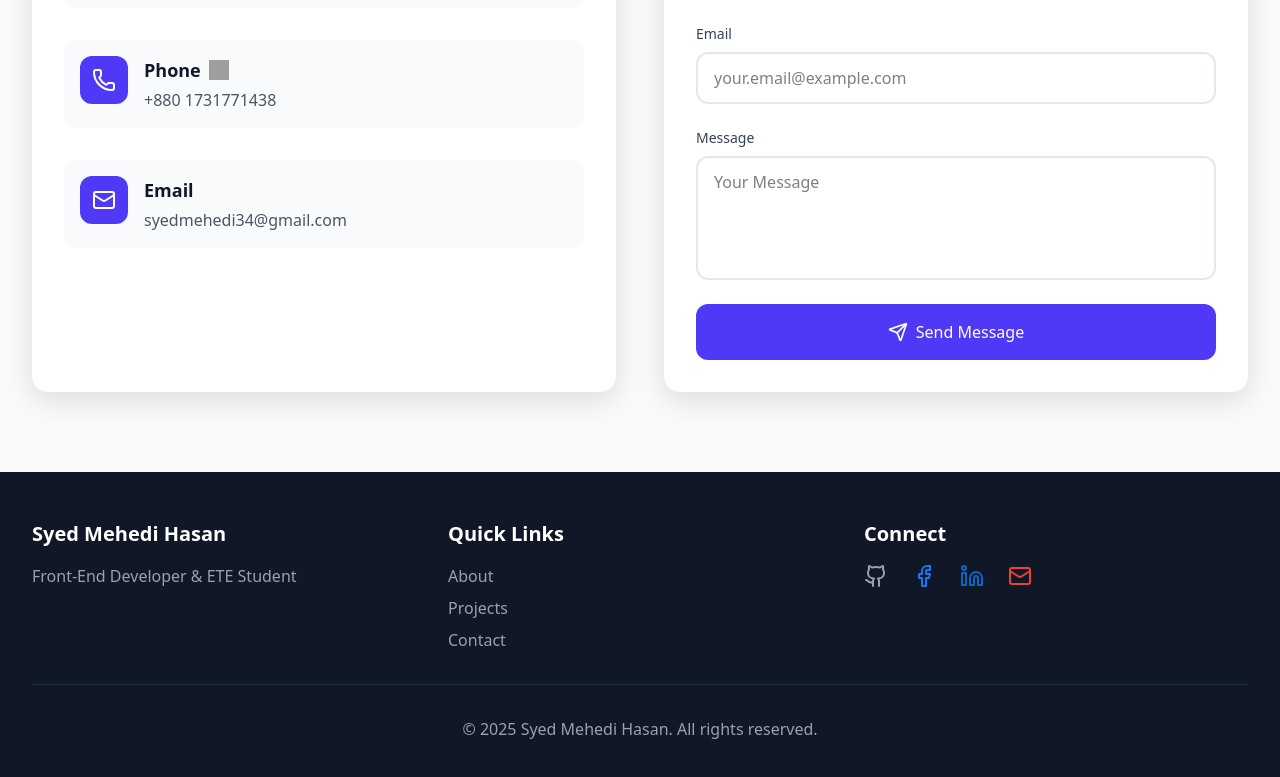
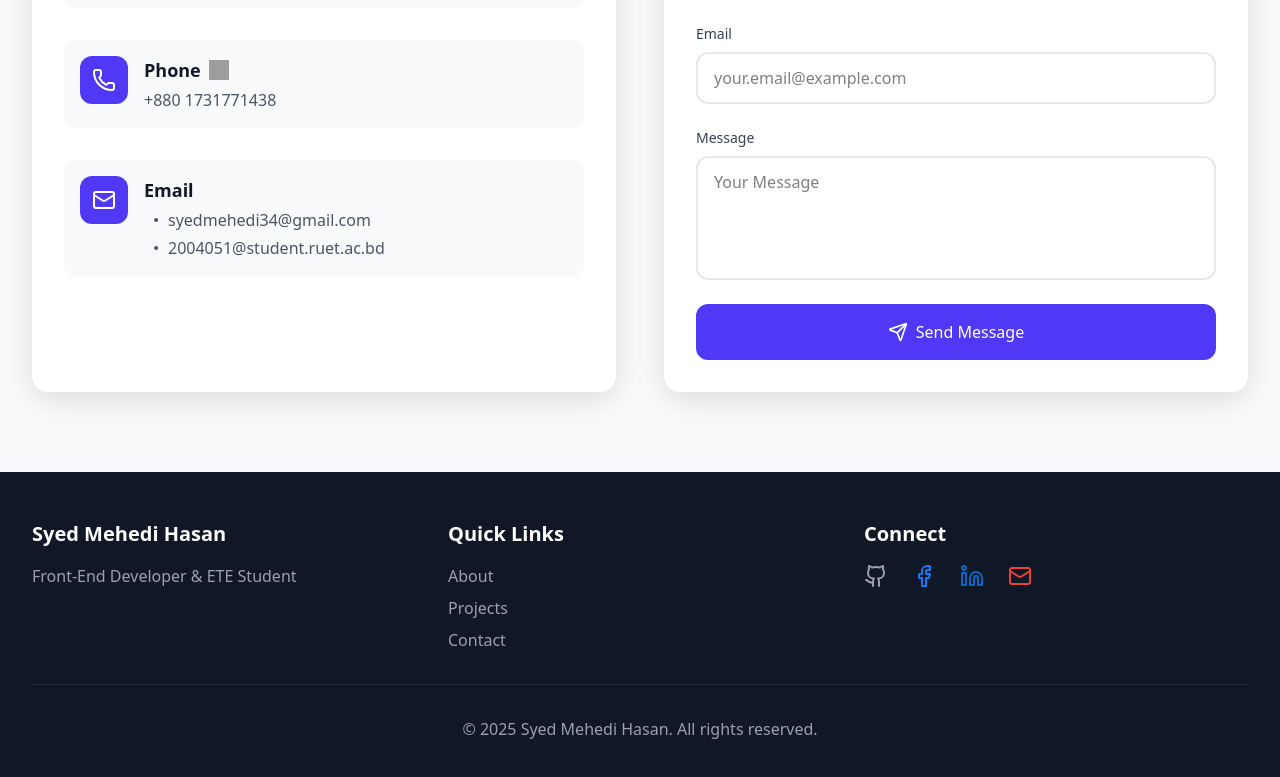
Before and after one commit to syedmehedi34/portfolio, a React (Vite) app: page / in a window 1280 px wide. Shown: the part 3784-4561 px from the top of the page. Built offline with nearby package versions, Linux system fonts and the light colour scheme; grey boxes are pictures that could not be loaded.

Commit message:
email added

```diff
--- a/src/components/Contact.jsx
+++ b/src/components/Contact.jsx
@@ -1,7 +1,7 @@
 /* eslint-disable no-unused-vars */
 import { useRef, useState } from "react";
 import { motion } from "framer-motion";
-import { MapPin, Phone, Mail, Send } from "lucide-react";
+import { MapPin, Phone, Mail, Send, Dot } from "lucide-react";
 import emailjs from "@emailjs/browser";
 
 const Contact = () => {
@@ -109,8 +109,15 @@ const Contact = () => {
                     <h3 className="text-lg font-semibold text-gray-900 dark:text-gray-50">
                       Email
                     </h3>
-                    <p className="mt-1 text-gray-600 dark:text-gray-400">
-                      syedmehedi34@gmail.com
+                    <p className="mt-1 text-gray-600 dark:text-gray-400 flex flex-col space-y-1">
+                      <span className="flex items-center">
+                        <Dot />
+                        syedmehedi34@gmail.com
+                      </span>
+                      <span className="flex items-center">
+                        <Dot />
+                        2004051@student.ruet.ac.bd{" "}
+                      </span>
                     </p>
                   </div>
                 </motion.div>
```
